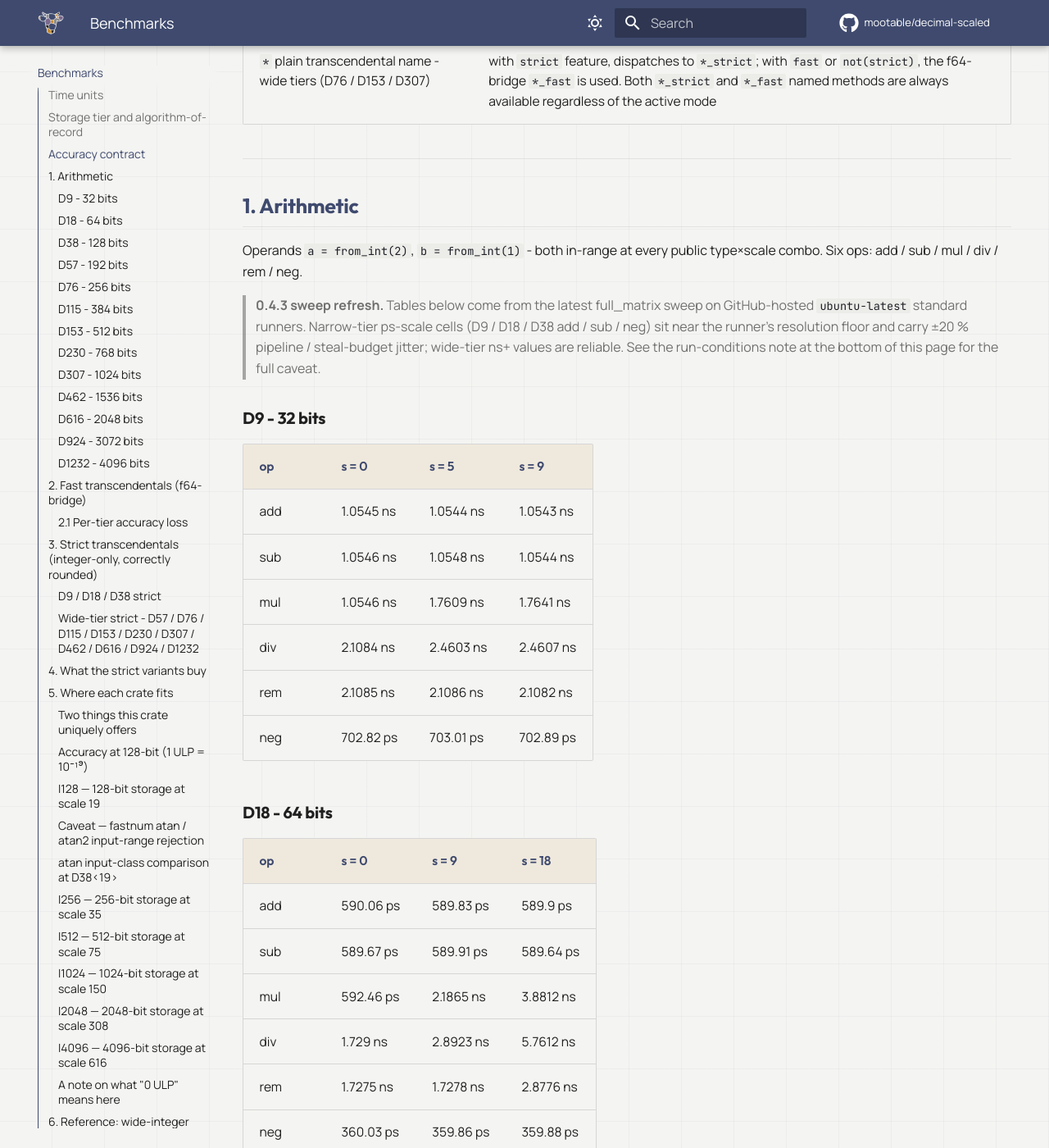
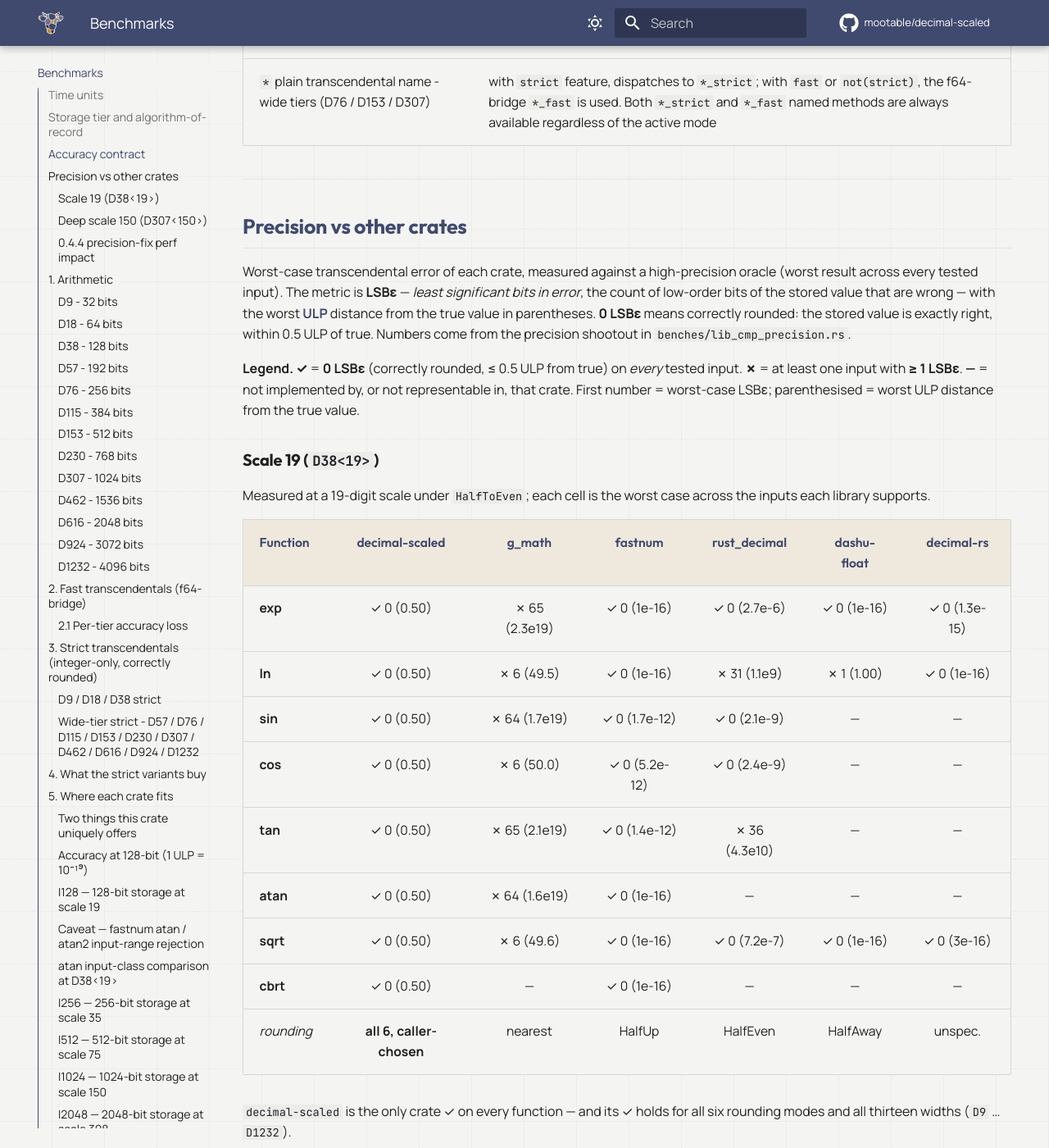
Before and after one commit to mootable/decimal-scaled, an MkDocs documentation site: the page built from docs/benchmarks.md, in a window 1280 px wide and 1400 px high, scrolled down 4112 px. Shown: the whole window at 82% size. Built offline with MkDocs 1.6.1 and Material for MkDocs 9.7.7, drawn with Linux system fonts in a browser that asks for light colours; comment, search, counter and statistics services are not loaded; some of the changed text lies outside the part shown.

Commit message:
docs(benchmarks): add precision shootout section, refresh provenance
Add a "Precision vs other crates" section with the LSBe metric
(least-significant-bits-in-error; 0 = correctly rounded, ULP distance
in parens): the scale-19 D38<19> table mirrored from the README, a
deep-scale D307<150> table, and a note on the 0.4.4 precision-fix perf
impact. Update the provenance note: figures from the 0.4.4 lib_cmp
sweep (2026-05-21), timing tables carried over from v0.4.3.

```diff
--- a/docs/benchmarks.md
+++ b/docs/benchmarks.md
@@ -35,9 +35,11 @@ cargo bench --features wide --bench d_w128_mul_div_paths
 > sometimes shortens via Cody-Waite range reduction, so neither is
 > a fair comparator). The bold mark goes on the row winner.**
 
-> **Bench machine.** All numbers in this doc are from the v0.4.3
-> full_matrix sweep on GitHub-hosted `ubuntu-latest` standard
-> runners (2 vCPU shared, 7 GiB RAM, no core pinning). Per the
+> **Bench machine.** The library-comparison figures (§5) are from
+> the v0.4.4 `lib_cmp` full sweep (2026-05-21) on GitHub-hosted
+> `ubuntu-latest` standard runners; the §1–§3 timing tables carry
+> over from the v0.4.3 full_matrix sweep on the same runner class
+> (2 vCPU shared, 7 GiB RAM, no core pinning). Per the
 > Criterion author's standing caveat, shared CI runners carry
 > 20–50 % wall-clock variance per cell. Cells are valid relative
 > to each other within this run (matched compiler, matched
@@ -129,6 +131,87 @@ Alternate divide paths:
 | `*_strict` transcendentals - D76 / D153 / D307 | within **0.5 ULP** at storage at typical scales; at deepest scales the rounded-intermediate budget tightens - see `ALGORITHMS.md` |
 | `*` (lossy) transcendentals - D9 / D18 / D38 | f64-bridge: ~16 decimal digits, platform-libm-dependent, **not** correctly rounded |
 | `*` plain transcendental name - wide tiers (D76 / D153 / D307) | with `strict` feature, dispatches to `*_strict`; with `fast` or `not(strict)`, the f64-bridge `*_fast` is used. Both `*_strict` and `*_fast` named methods are always available regardless of the active mode |
+
+---
+
+## Precision vs other crates
+
+Worst-case transcendental error of each crate, measured against a
+high-precision oracle (worst result across every tested input). The
+metric is **LSBε** — *least significant bits in error*, the count of
+low-order bits of the stored value that are wrong — with the worst
+**[ULP][ULP]** distance from the true value in parentheses. **0 LSBε**
+means correctly rounded: the stored value is exactly right, within
+0.5 ULP of true. Numbers come from the precision shootout in
+[`benches/lib_cmp_precision.rs`](../benches/lib_cmp_precision.rs).
+
+[ULP]: https://en.wikipedia.org/wiki/Unit_in_the_last_place
+
+**Legend.** **✓** = **0 LSBε** (correctly rounded, ≤ 0.5 ULP from
+true) on *every* tested input. **✗** = at least one input with
+**≥ 1 LSBε**. **—** = not implemented by, or not representable in,
+that crate. First number = worst-case LSBε; parenthesised = worst
+ULP distance from the true value.
+
+### Scale 19 (`D38<19>`)
+
+Measured at a 19-digit scale under `HalfToEven`; each cell is the
+worst case across the inputs each library supports.
+
+| Function | decimal-scaled | g_math | fastnum | rust_decimal | dashu-float | decimal-rs |
+|---|:--:|:--:|:--:|:--:|:--:|:--:|
+| **exp**  | ✓ 0 (0.50) | ✗ 65 (2.3e19) | ✓ 0 (1e-16)  | ✓ 0 (2.7e-6) | ✓ 0 (1e-16) | ✓ 0 (1.3e-15) |
+| **ln**   | ✓ 0 (0.50) | ✗ 6 (49.5)    | ✓ 0 (1e-16)  | ✗ 31 (1.1e9) | ✗ 1 (1.00) | ✓ 0 (1e-16) |
+| **sin**  | ✓ 0 (0.50) | ✗ 64 (1.7e19) | ✓ 0 (1.7e-12)| ✓ 0 (2.1e-9) | — | — |
+| **cos**  | ✓ 0 (0.50) | ✗ 6 (50.0)    | ✓ 0 (5.2e-12)| ✓ 0 (2.4e-9) | — | — |
+| **tan**  | ✓ 0 (0.50) | ✗ 65 (2.1e19) | ✓ 0 (1.4e-12)| ✗ 36 (4.3e10) | — | — |
+| **atan** | ✓ 0 (0.50) | ✗ 64 (1.6e19) | ✓ 0 (1e-16)  | — | — | — |
+| **sqrt** | ✓ 0 (0.50) | ✗ 6 (49.6)    | ✓ 0 (1e-16)  | ✓ 0 (7.2e-7) | ✓ 0 (1e-16) | ✓ 0 (3e-16) |
+| **cbrt** | ✓ 0 (0.50) | — | ✓ 0 (1e-16) | — | — | — |
+| *rounding* | **all 6, caller-chosen** | nearest | HalfUp | HalfEven | HalfAway | unspec. |
+
+`decimal-scaled` is the only crate ✓ on every function — and its ✓
+holds for all six rounding modes and all thirteen widths
+(`D9` … `D1232`).
+
+### Deep scale 150 (`D307<150>`)
+
+Repeat the test at a 150-digit scale. The fixed-precision crates
+(g_math ≈ 19, rust_decimal ≈ 28, fastnum ≈ 34, decimal-rs ≈ 38
+digits) can no longer represent the value at all, so they score "—".
+The lone arbitrary-precision peer that reaches it, `dashu-float`,
+still misses `ln`. Only `decimal-scaled` computes all eight functions
+correctly at this depth.
+
+| Function | decimal-scaled | dashu-float | g_math | fastnum | rust_decimal | decimal-rs | bigdecimal |
+|---|:--:|:--:|:--:|:--:|:--:|:--:|:--:|
+| **exp**  | ✓ 0 (0.00) | ✓ 0 (0.00) | — | — | — | — | — |
+| **ln**   | ✓ 0 (0.00) | ✗ 1 (1.00) | — | — | — | — | — |
+| **sin**  | ✓ 0 (0.00) | — | — | — | — | — | — |
+| **cos**  | ✓ 0 (0.00) | — | — | — | — | — | — |
+| **tan**  | ✓ 0 (0.00) | — | — | — | — | — | — |
+| **atan** | ✓ 0 (0.00) | — | — | — | — | — | — |
+| **sqrt** | ✓ 0 (0.00) | ✓ 0 (0.00) | — | — | — | — | — |
+| **cbrt** | ✓ 0 (0.00) | — | — | — | — | — | — |
+
+`decimal-scaled` is the only all-✓ crate at both scales — the
+guarantee holds across all six rounding modes and all thirteen
+widths.
+
+### 0.4.4 precision-fix perf impact
+
+The 0.4.4 precision-hole closure changed the rounding path, so its
+throughput cost was measured directly in
+[`benches/prec_fix_impact.rs`](../benches/prec_fix_impact.rs):
+
+- **Default / nearest path (`HalfToEven`):** flat versus 0.4.3 — no
+  measurable regression on the common case.
+- **Directed modes near boundaries:** +10–27 %, and only near
+  rounding boundaries, where the residual-sign Ziv escalation does
+  the extra work needed to guarantee the correct last digit. Away
+  from boundaries the directed modes are unchanged.
+- **Round-to-odd** was evaluated as an alternative and rejected: it
+  regressed near boundaries rather than improving them.
 
 ---
 
```
